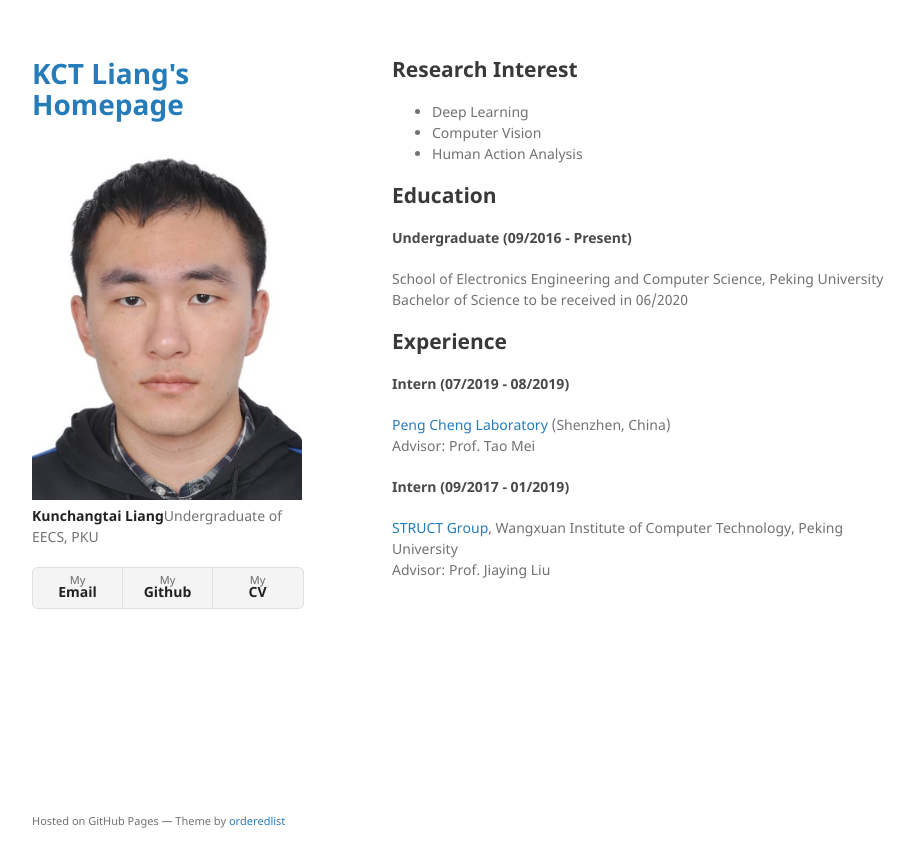
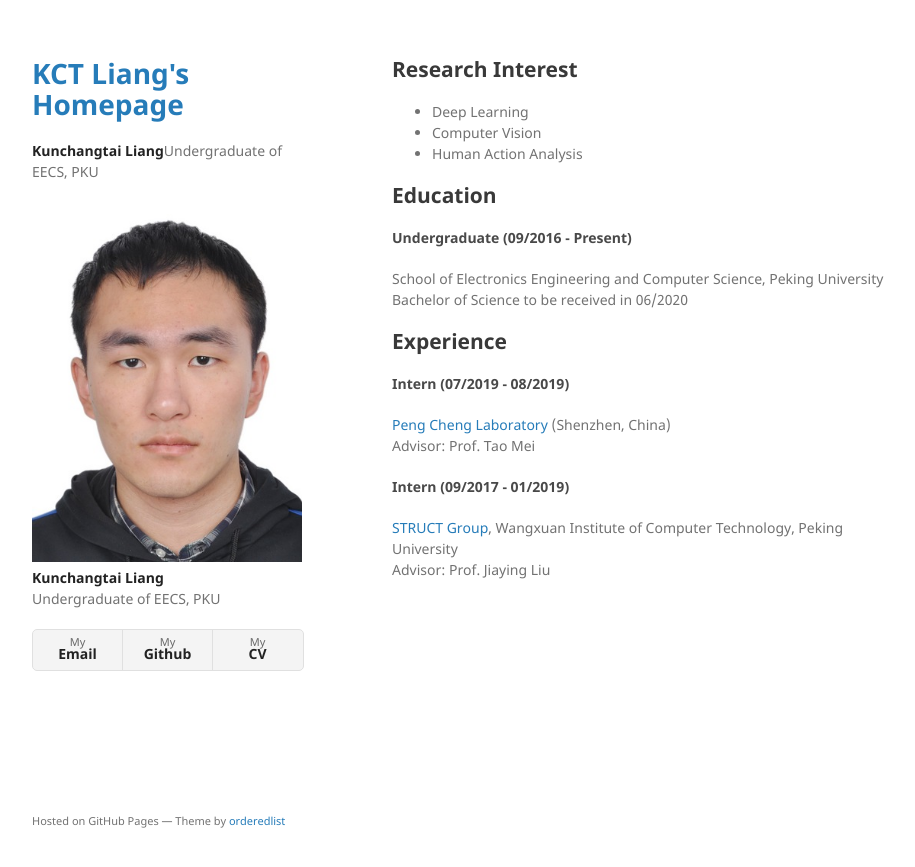
Before and after one commit to lkct/lkct.github.io, a Jekyll site: the page built from index.md, in a window 1280 px wide. Shown: the top 867 px of the page, without its empty margins (178-1093 px from the left). Built offline with Jekyll 4.4.1, drawn with Linux system fonts in a browser that asks for light colours; our own code applies the rules of GitHub Pages for plain Markdown files.

Commit message:
re-update desc

```diff
--- a/_layouts/default.html
+++ b/_layouts/default.html
@@ -16,11 +16,14 @@
       <header>
         <h1><a href="{{ "/" | absolute_url }}">{{ site.title | default: site.github.repository_name }}</a></h1>
 
+        <p>{{ site.description }}</p>
+
         {% if site.photo %}
           <img src="{{site.photo | relative_url}}" alt="Photo" />
         {% endif %}
 
-        <p>{{ site.description }}</p>
+        <strong>Kunchangtai Liang</strong>
+        <p>Undergraduate of EECS, PKU</p>
 
         <!--
         {% if site.github.is_project_page %}
```
